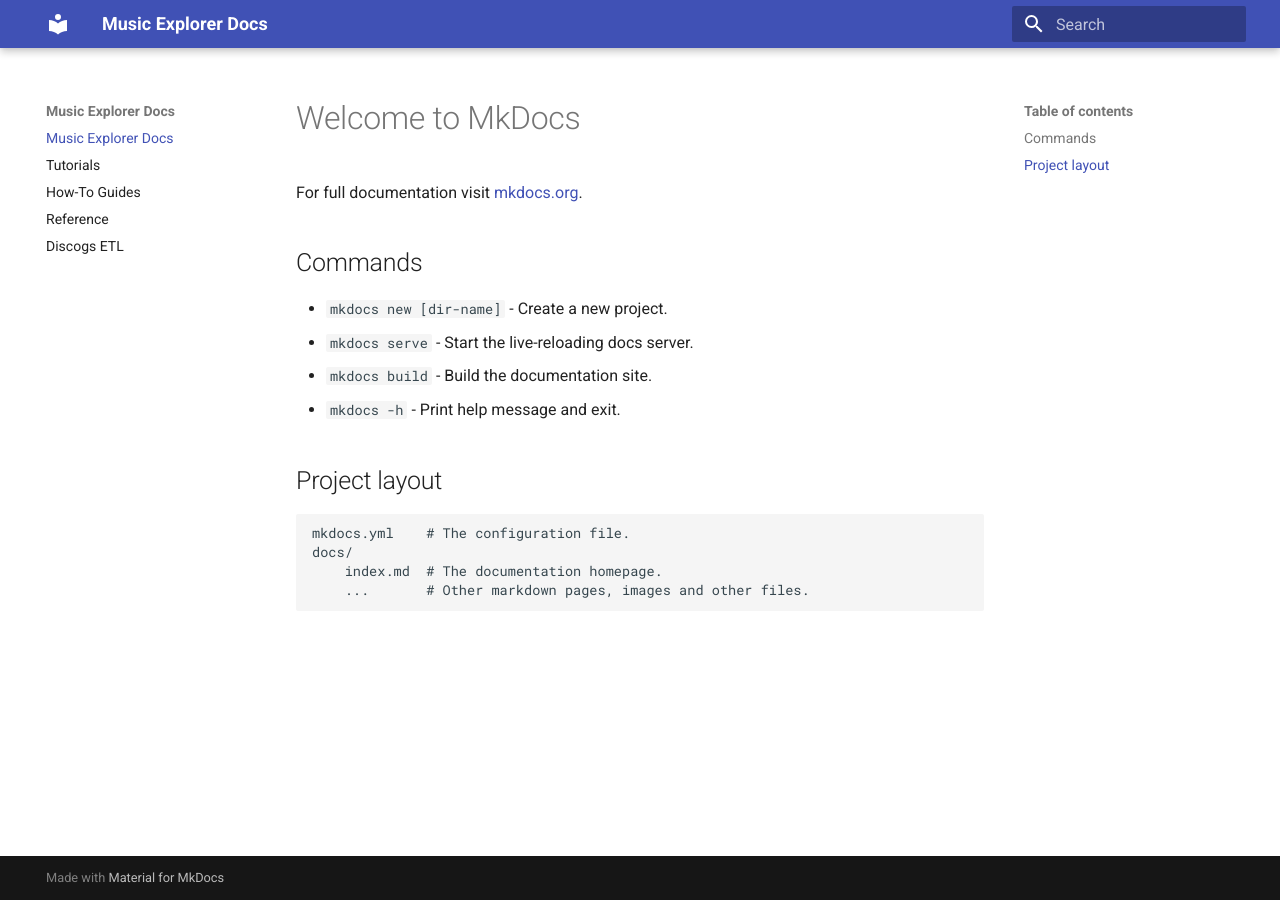
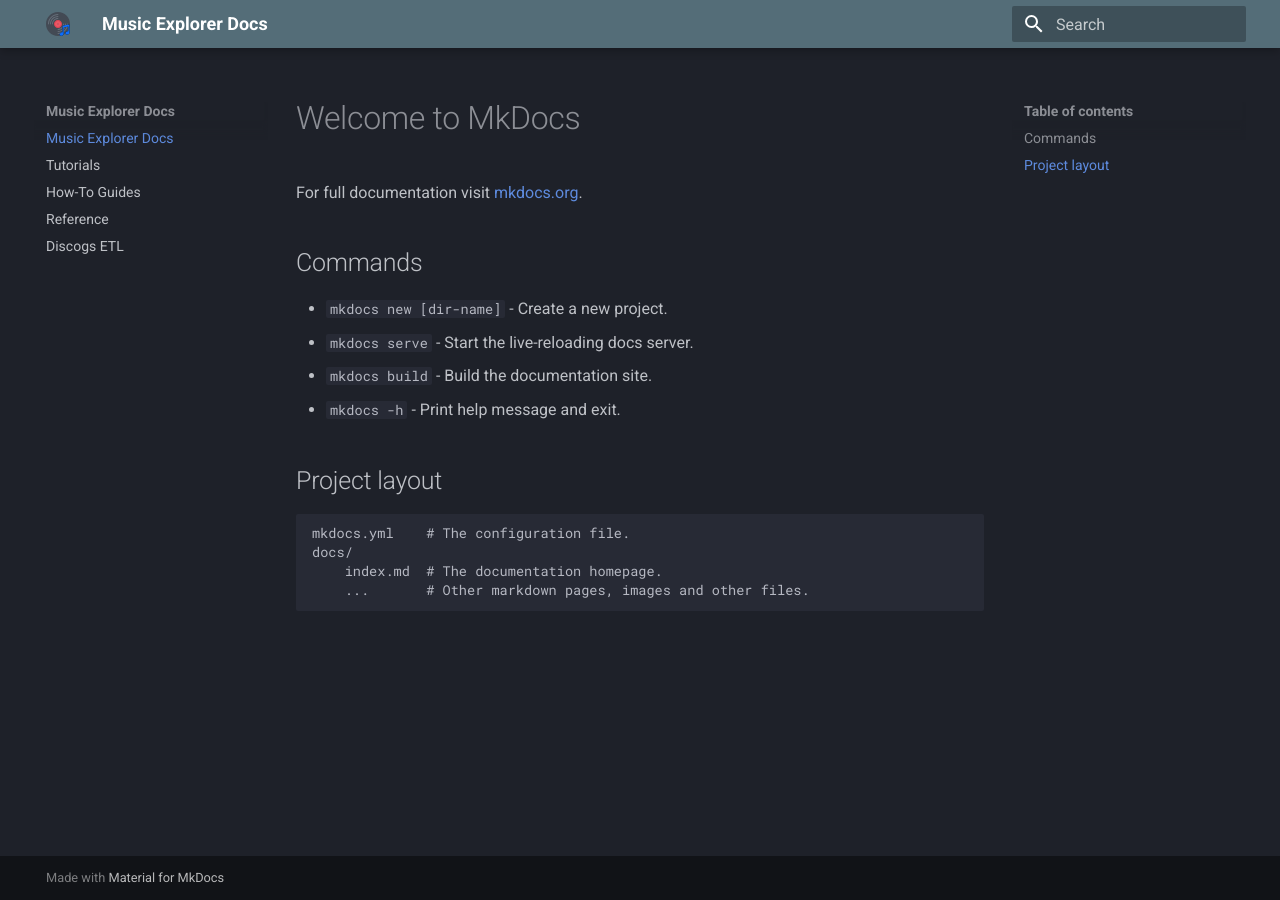
Before and after one commit to mark-me/music-explorer, an MkDocs documentation site: the page built from docs/index.md, in a window 1280 px wide. Built offline with MkDocs 1.6.1 and Material for MkDocs 9.7.7, drawn with Linux system fonts in a browser that asks for light colours.

Commit message:
New documentation settings

```diff
--- a/mkdocs.yml
+++ b/mkdocs.yml
@@ -3,19 +3,19 @@
 
 theme:
   name: "material"
+  logo: assets/logo.svg
+  favicon: assets/logo.svg
+  palette:
+    scheme: slate
+    primary: blue grey
+  features:
+    - navigation.instant
+    - navigation.instant.prefetch
+    - navigation.instant.progress
 
 plugins:
   - mkdocstrings
   - search
-  - mermaid2
-  - panzoom:
-      # images: true
-      # mermaid: true # old config
-      full_screen: true
-      always_show_hint: true
-      key: "alt"
-      include_selectors:
-        - img
 
 nav:
   - Music Explorer Docs: index.md
@@ -26,8 +26,7 @@
 
 markdown_extensions:
   - pymdownx.superfences:
-        # make exceptions to highlighting of code:
       custom_fences:
         - name: mermaid
           class: mermaid
-          format: !!python/name:mermaid2.fence_mermaid_custom
+          format: !!python/name:pymdownx.superfences.fence_code_format
```
Also changed, not shown: docs/assets/logo.svg (added).
